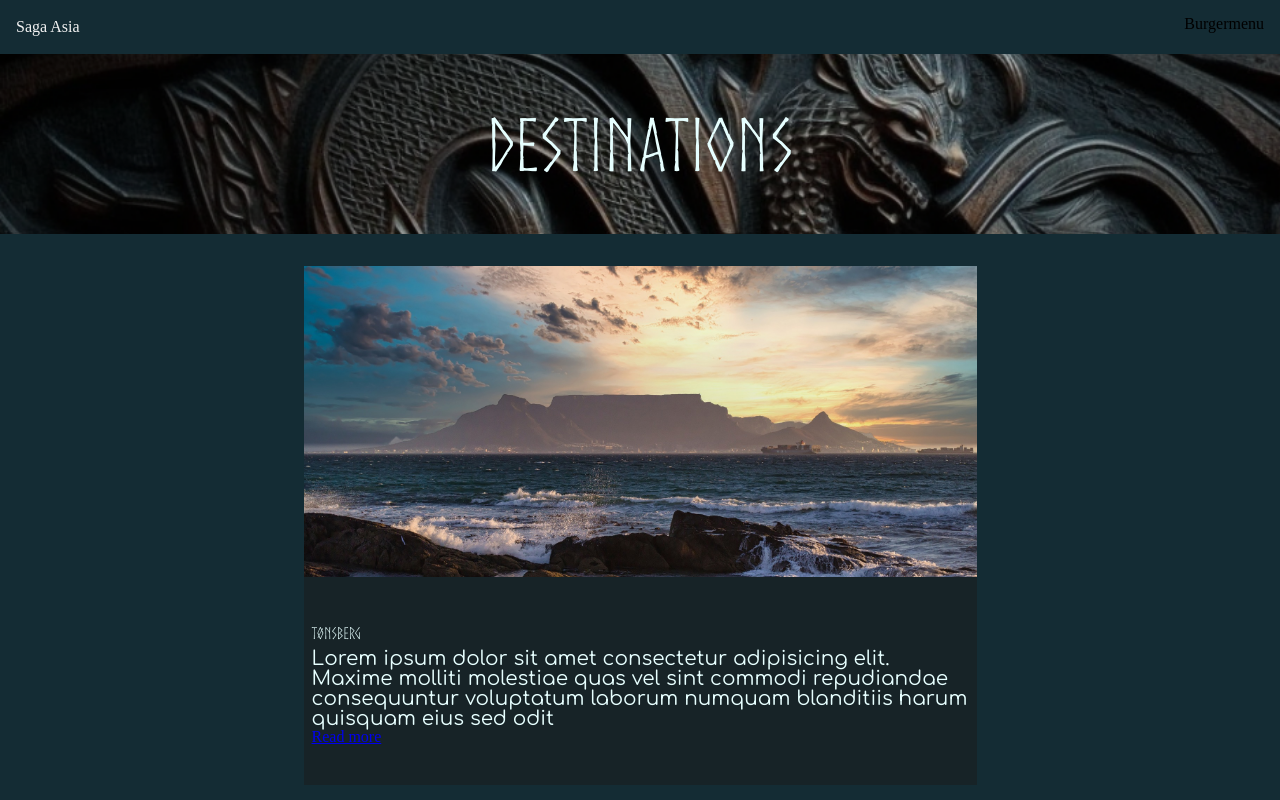
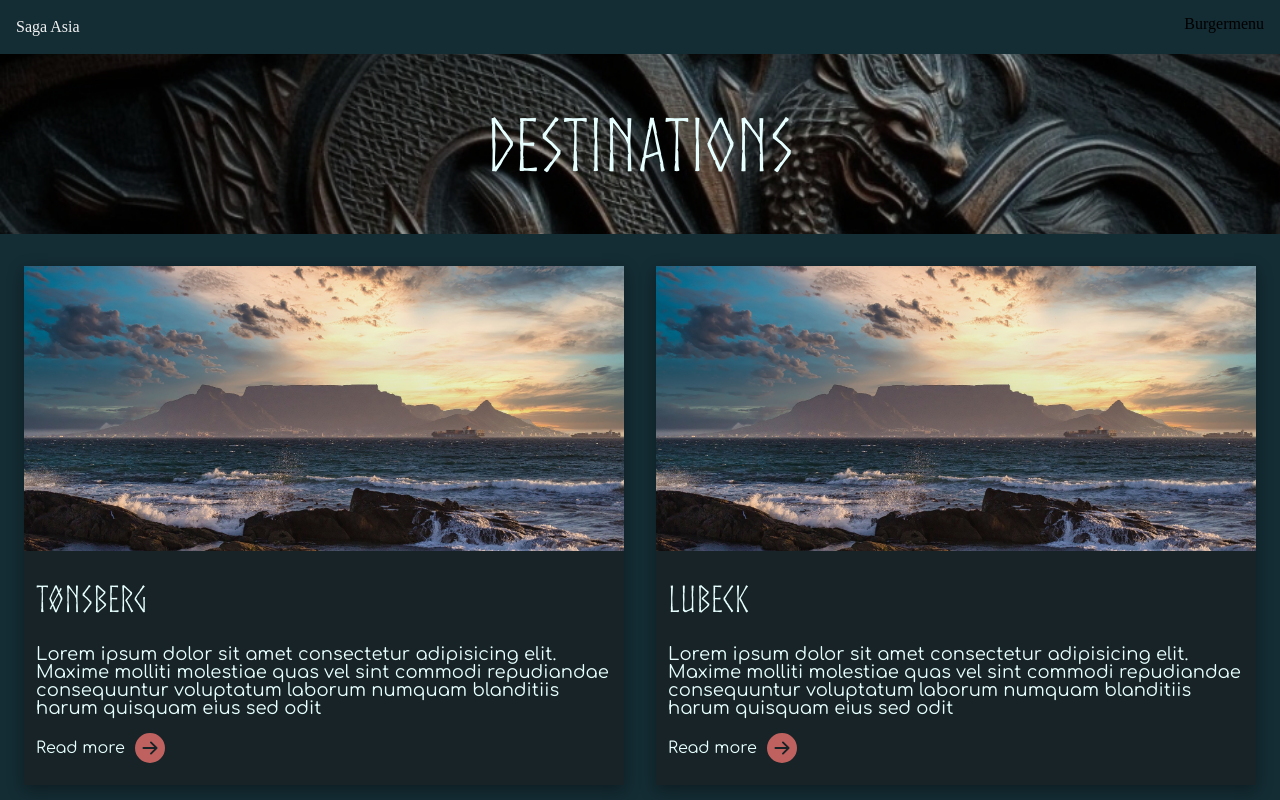
Before and after one commit to mobak88/Saga-Farmann, a Next.js app: page /destinations in a window 1280 px wide. Shown: the top 800 px of the page. Built offline with nearby package versions, Linux system fonts and the light colour scheme.

Commit message:
changed some styling

```diff
--- a/src/components/cards/destinationCard/DestinationCard.module.css
+++ b/src/components/cards/destinationCard/DestinationCard.module.css
@@ -1,14 +1,15 @@
 .card {
-  width: 673px;
+  width: 600px;
   height: 519px;
   background-color: var(--very-dark-blue);
+  box-shadow: rgba(0, 0, 0, 0.35) 0px 5px 15px;
 }
 
 .image-container {
   position: relative;
   overflow: hidden;
   width: 100%;
-  height: 60%;
+  height: 55%;
 }
 
 .image {
@@ -22,19 +23,36 @@
 
 .text-container {
   color: var(--light-text-color);
-  height: 40%;
+  height: 45%;
   display: flex;
   flex-direction: column;
   justify-content: center;
-  padding: 0px 8px;
+  padding: 0px 12px;
+  font-family: Comfortaa;
 }
 
 .text-container h2 {
-  margin: 8px 0px;
+  margin: 8px 0px 28px 0px;
   font-family: Norse;
+  font-size: 36px;
 }
 
-.text-container p {
-  font-size: 20px;
-  font-family: Comfortaa;
+.text-container article {
+  font-size: 18px;
+  margin-bottom: 16px;
 }
+
+.text-container a {
+  color: var(--light-text-color);
+  text-decoration: none;
+}
+
+.read-more-link {
+  display: flex;
+  align-items: center;
+  gap: 10px;
+}
+
+.arrow-icon {
+  color: var(--bg-pink-brown);
+}
--- a/src/components/cards/destinationCard/DestinationCard.tsx
+++ b/src/components/cards/destinationCard/DestinationCard.tsx
@@ -1,6 +1,7 @@
 import React from "react";
 import Image, { StaticImageData } from "next/image";
 import styles from "./DestinationCard.module.css";
+import { BsFillArrowRightCircleFill } from "react-icons/bs";
 
 interface DestinationsInterface {
   image: StaticImageData;
@@ -28,8 +29,14 @@
       </div>
       <div className={styles["text-container"]}>
         <h2>{header}</h2>
-        <p>{text}</p>
-        <a href="#">{link}</a>
+        <article>{text}</article>
+        <a className={styles["read-more-link"]} href="#">
+          {link}
+          <BsFillArrowRightCircleFill
+            className={styles["arrow-icon"]}
+            size={30}
+          />
+        </a>
       </div>
     </div>
   );
```
